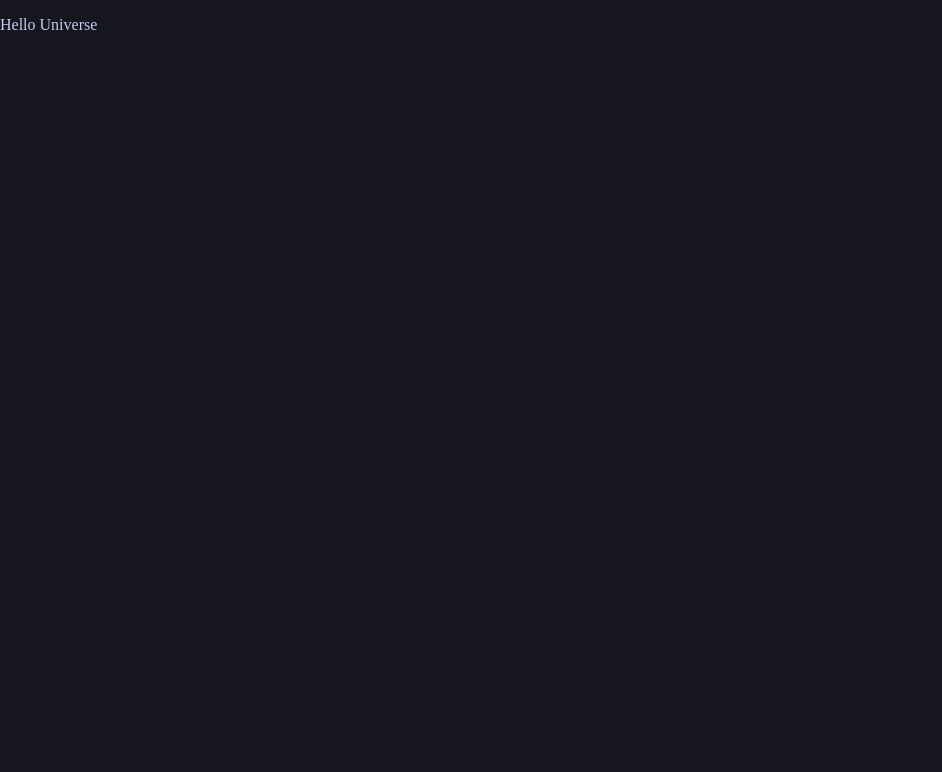
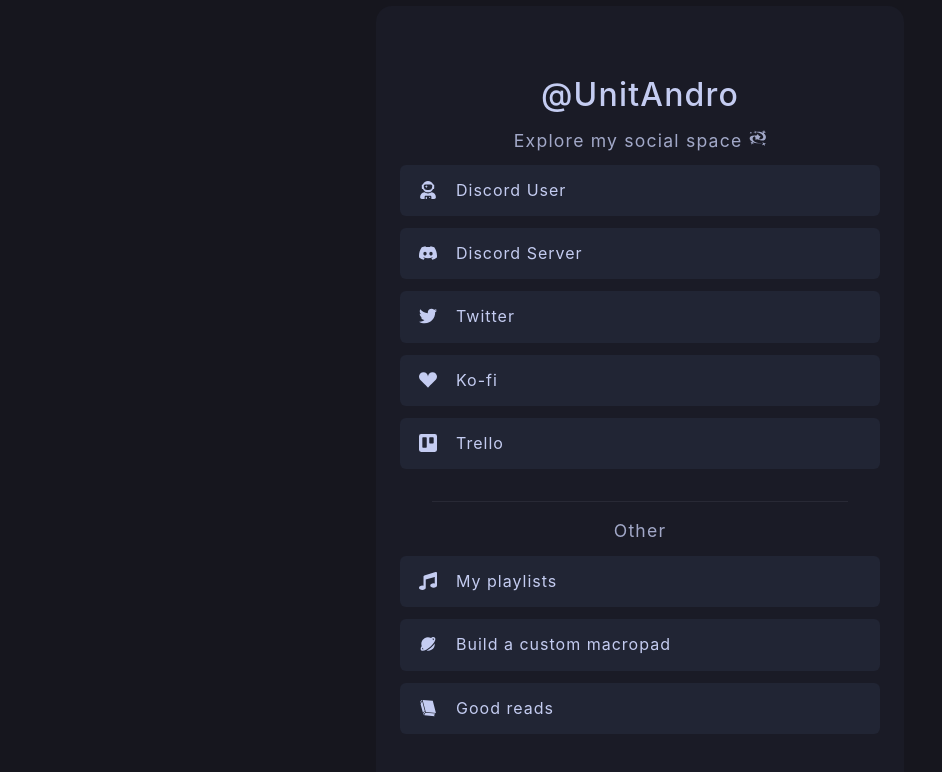
Before and after one commit to o77tsen/links, a Next.js app: page / in a window 1280 px wide. Shown: the top 772 px of the page, without its empty margins (0-942 px from the left). Built offline with nearby package versions, Linux system fonts and the light colour scheme.

Commit message:
create button component, add social links and styling

```diff
--- /dev/null
+++ b/src/components/Button.tsx
@@ -0,0 +1,19 @@
+import React, { ReactNode } from "react";
+
+interface Props {
+    icon?: ReactNode;
+    href: string;
+    children: ReactNode;
+}
+
+const Button: React.FC<Props> = ({ icon, href, children }) => {
+
+    return (
+        <a href={href} className="btn" target="_blank" rel="noopener noreferrer">
+            {icon && <span className="icon">{icon}</span>}
+            <span>{children}</span>
+        </a>
+    )
+}
+
+export default Button;
--- a/src/content/main.mdx
+++ b/src/content/main.mdx
@@ -1 +1,42 @@
-Hello Universe
+import Button from "@/components/Button.tsx";
+import icons from "@/utils/icons.ts";
+
+# @UnitAndro
+
+## Explore my social space <icons.GiStarSwirl />
+
+<Button href="https://discordid.netlify.app/?id=658545228697042965" icon={<icons.FaUserAstronaut />}>
+    <span>Discord User</span>
+</Button>
+
+<Button href="https://discord.gg/DrJ7EwWwHW" icon={<icons.SiDiscord />}>
+    <span>Discord Server</span>
+</Button>
+
+<Button href="https://twitter.com/unitandro" icon={<icons.FaTwitter />}>
+    <span>Twitter</span>
+</Button>
+
+<Button href="https://ko-fi.com/unitandro" icon={<icons.BsFillSuitHeartFill />}>
+    <span>Ko-fi</span>
+</Button>
+
+<Button href="https://trello.com/b/xIYWhGOH/unitandro" icon={<icons.SiTrello />}>
+    <span>Trello</span>
+</Button>
+
+<hr />
+
+## Other
+
+<Button href="https://open.spotify.com/user/j62qd61jmnl7r8j0brpaa5u93?si=7ed64d25f60340d2" icon={<icons.FaMusic />}>
+    <span>My playlists</span>
+</Button>
+
+<Button href="https://www.adafruit.com/wishlists/577759" icon={<icons.BiSolidPlanet />}>
+    <span>Build a custom macropad</span>
+</Button>
+
+<Button href="https://www.goodreads.com/user/show/157343716-martianvirus" icon={<icons.GiWhiteBook />}>
+    <span>Good reads</span>
+</Button>
--- a/src/pages/_app.tsx
+++ b/src/pages/_app.tsx
@@ -2,12 +2,24 @@
 import type { AppProps } from "next/app";
 import { DefaultSeo } from "next-seo";
 import SEOConfig from "../../next-seo.config";
+import theme from "@/utils/theme";
 
 export default function App({ Component, pageProps }: AppProps) {
   return (
     <>
       <DefaultSeo {...SEOConfig}  />
       <Component {...pageProps} />
+      <style jsx global>
+        {`
+          body,
+          button,
+          h1,
+          h2,
+          h3 {
+            font-family: ${theme.fonts.heading}
+          }
+        `}
+      </style>
     </>
   )
 }
--- a/src/pages/index.tsx
+++ b/src/pages/index.tsx
@@ -4,9 +4,13 @@
 export default function Home() {
   return (
     <>
-      <MDXProvider>
-        <Main />
-      </MDXProvider>
+      <div className={"container"}>
+        <div className={"content"}>
+          <MDXProvider>
+            <Main />
+          </MDXProvider>
+        </div>
+      </div>
     </>
   )
 }
--- a/src/styles/_globals.scss
+++ b/src/styles/_globals.scss
@@ -13,3 +13,90 @@
     color: $text-color;
     background-color: $background-secondary;
 }
+
+.container {
+    display: flex;
+    justify-content: center;
+    align-items: center;
+    min-height: 100vh;
+}
+
+.content {
+    flex-grow: 1;
+    max-width: 30rem;
+    padding: 3rem 1.5rem;
+    width: 100%;
+    margin: auto;
+    background-color: $background-primary;
+    border-radius: 1rem;
+}
+
+.btn {
+    display: flex;
+    box-sizing: border-box;
+    border-radius: $radius;
+    -webkit-tap-highlight-color: transparent;
+    font-size: 1rem;
+    text-align: center;
+    padding: 1rem 3.5rem 1rem 3.5rem;
+    position: relative;
+    background-color: $button-color;
+    text-decoration: none;
+    margin-bottom: 0.75rem;
+    color: $text-color;
+    border: 0;
+
+    .icon {
+        font-size: 18px;
+        position: absolute;
+        left: 1.2rem;
+    }
+
+    span {
+        letter-spacing: 1px;
+        line-height: 1.2;
+    }
+
+    &:hover {
+        background-color: $button-hover;
+        color: $text-hover;
+    }
+
+    &:focus {
+        color: $text-hover;
+    }
+
+    &:active {
+        background-color: $accent;
+        color: $text-active;
+    }
+}
+
+hr {
+    border: none;
+    height: 1px;
+    background-color: #dbdefd59;
+    opacity: 0.2;
+    margin: 1.25rem 2rem 0 2rem;
+    display: inline-block;
+    width: calc(100% - 4rem);
+}
+
+h1 {
+    font-size: 2rem;
+    font-weight: 500;
+    line-height: 1.2;
+    letter-spacing: 1.2px;
+    margin-bottom: 0;
+    text-align: center;
+}
+
+h2 {
+    font-size: 1.1rem;
+    font-weight: 400;
+    line-height: 1.2;
+    letter-spacing: 1.2px;
+    bottom: 2rem;
+    text-align: center;
+    opacity: 0.80;
+}
--- /dev/null
+++ b/src/utils/default.ts
@@ -0,0 +1,9 @@
+export type Fonts = {
+    body: string;
+    heading: string;
+    mono: string;
+}
+
+export default interface Theme {
+    fonts: Fonts;
+}
--- /dev/null
+++ b/src/utils/icons.ts
@@ -0,0 +1,31 @@
+import { FaTwitter, FaUserAstronaut, FaMusic, FaRaspberryPi } from "react-icons/fa";
+import { HiUser } from "react-icons/hi";
+import { RiAtFill, RiUserFill } from "react-icons/ri";
+import { SiDiscord, SiKofi, SiTrello, SiMyanimelist } from "react-icons/si";
+import { IoIosRocket } from "react-icons/io";
+import { GiGalaxy, GiStarSwirl, GiWhiteBook, GiRingedPlanet } from "react-icons/gi";
+import { BsStars, BsFillSuitHeartFill, BsFillStarFill } from "react-icons/bs";
+import { BiSolidPlanet } from "react-icons/bi";
+
+export default {
+    HiUser,
+    FaTwitter,
+    FaUserAstronaut,
+    FaMusic,
+    FaRaspberryPi,
+    RiAtFill,
+    RiUserFill,
+    SiDiscord,
+    SiKofi,
+    SiTrello,
+    SiMyanimelist,
+    IoIosRocket,
+    GiGalaxy,
+    GiStarSwirl,
+    GiRingedPlanet,
+    GiWhiteBook,
+    BsStars,
+    BsFillSuitHeartFill,
+    BiSolidPlanet,
+    BsFillStarFill
+};
--- /dev/null
+++ b/src/utils/theme.ts
@@ -0,0 +1,11 @@
+import { Fonts } from "./default";
+
+const fonts: Fonts = {
+    body: `'Inter', sans-serif`,
+    heading: `'Inter', sans-serif`,
+    mono: `'Roboto', monospace`,
+};
+
+const theme = { fonts };
+
+export default theme;
```
